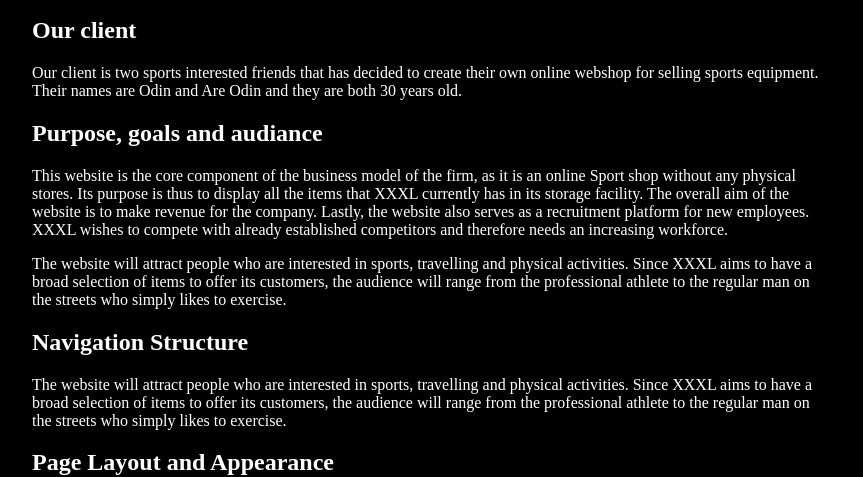
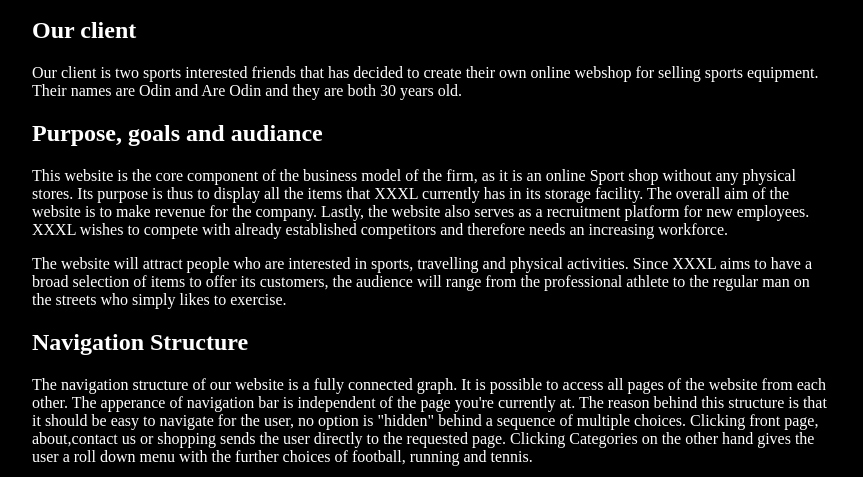
Before and after one commit to jakobsk/Webteknologi-prosjekt, a plain HTML site: page p2/P2_design_32.html in a window 1280 px wide. Shown: the part 357-834 px from the top of the page, without its empty margins (208-1071 px from the left). Drawn offline with Linux system fonts and the light colour scheme.

Commit message:
add navigation part

```diff
--- a/p2/P2_design_32.html
+++ b/p2/P2_design_32.html
@@ -28,7 +28,14 @@
         </div>
         <div id = navigation>
             <h2>Navigation Structure</h2>
-            <p>The website will attract people who are interested in sports, travelling and physical activities. Since XXXL aims to have a broad selection of items to offer its customers, the audience will range from the professional athlete to the regular man on the streets who simply likes to exercise.</p>
+            <p>The navigation structure of our website is a fully connected graph.
+              It is possible to access all pages of the website from each other.
+              The apperance of navigation bar is independent of the page you're currently at.
+              The reason behind this structure is that it should be easy to navigate for the user,
+              no option is "hidden" behind a sequence of multiple choices.
+              Clicking front page, about,contact us or shopping sends the user directly to the requested page.
+              Clicking Categories on the other hand gives the user a roll down menu with the further choices of football, running and tennis.</p>
+              <figure><img src="img/navigation_graph.png" alt="Our navigation structure"></figure>
         </div>
         <div id = page_layout>
             <h2>Page Layout and Appearance</h2>
```
Also changed, not shown: p2/img/navigation_graph.png (added).
